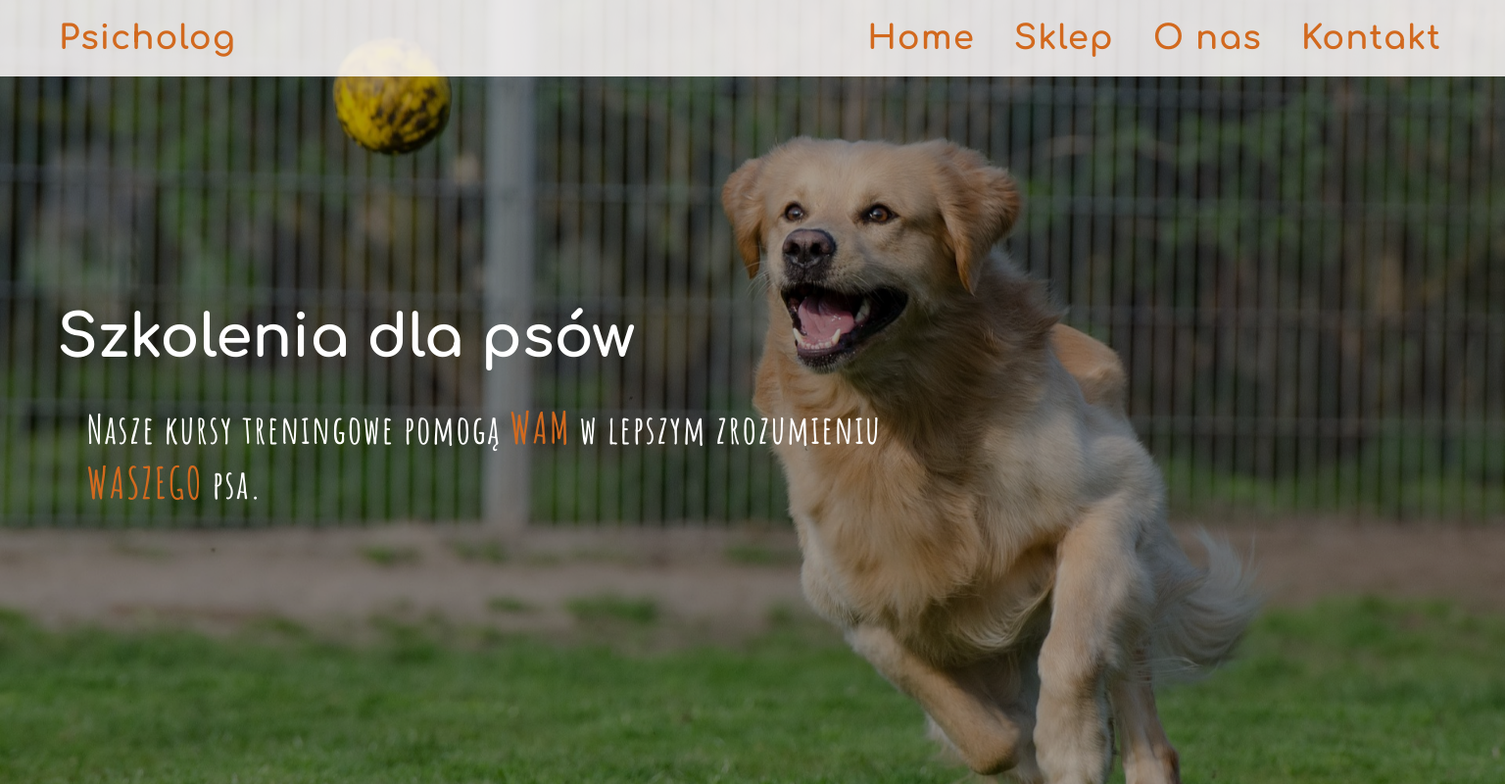
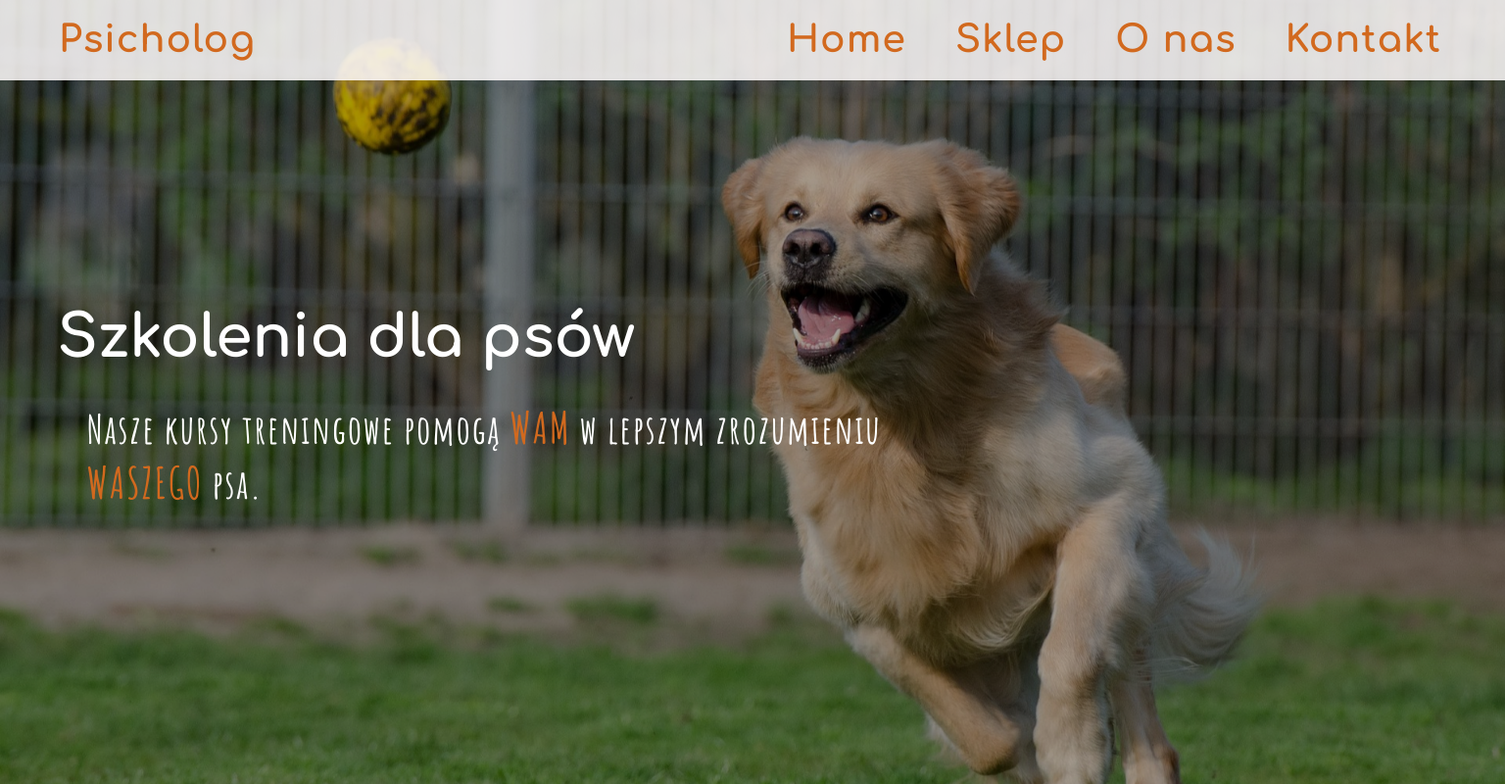
Before and after one commit to Grzegorz1992/DogCoachPage, a website built with Vite: page src/index.html in a window 1536 px wide. Shown: the whole page at 98% size. Built offline with nearby package versions, Linux system fonts and the light colour scheme.

Commit message:
created header media for min-width 1400px

```diff
--- a/src/style.scss
+++ b/src/style.scss
@@ -237,3 +237,17 @@ body {
 		}
 	}
 }
+@media only screen and (min-width: 1400px) {
+	.header {
+		.navbar {
+			.brand-title {
+				font-size: 3.8rem;
+			}
+
+			.navbar-items {
+				gap: 4rem;
+				font-size: 3.8rem;
+			}
+		}
+	}
+}
```
